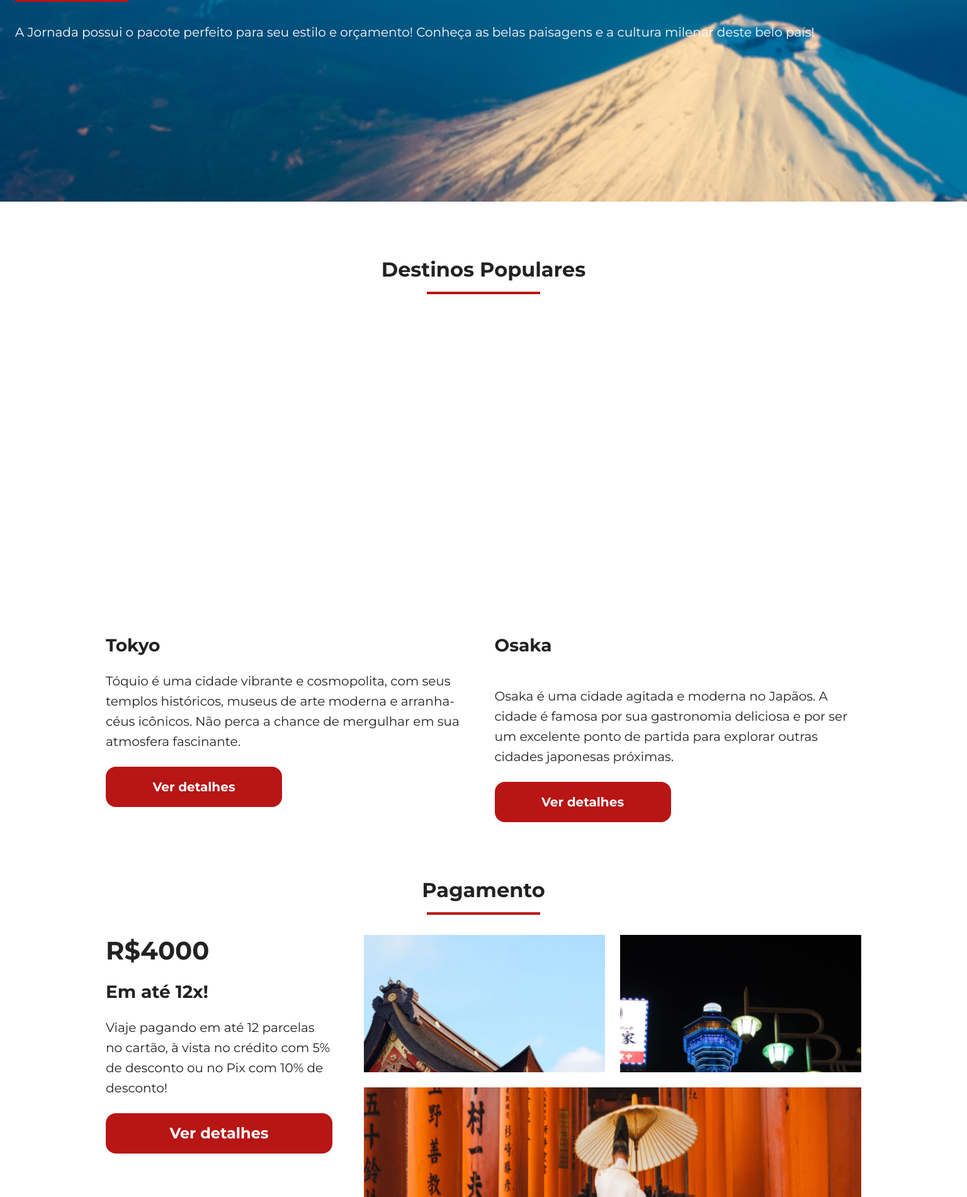
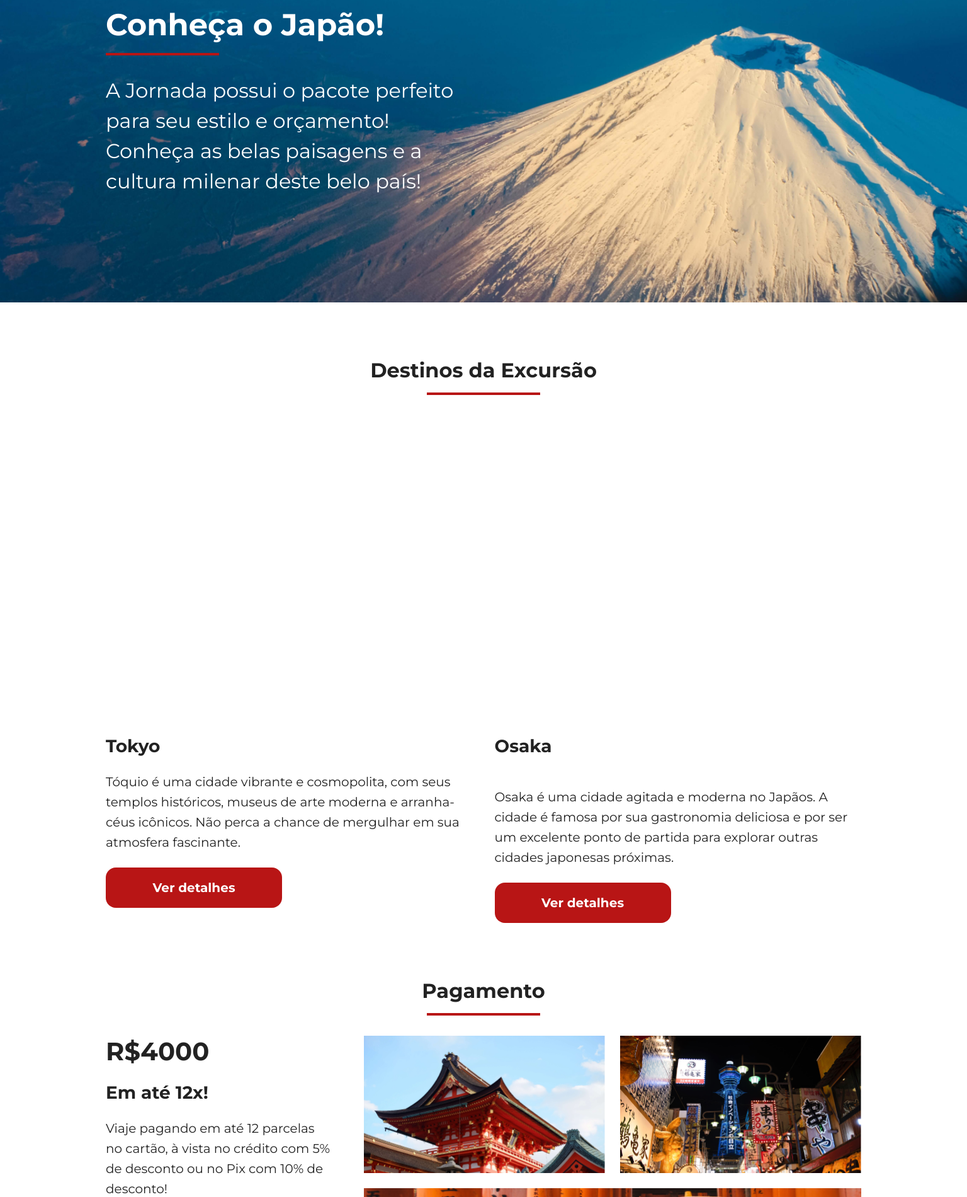
Before and after one commit to FerreiraThalita/jornada-viagens, a plain HTML site: page pacotes-de-viagens.html in a window 1536 px wide. Shown: the part 280-2180 px from the top of the page at 63% size. Drawn offline with Linux system fonts and the light colour scheme.

Commit message:
Atualizações tablet e desktop

```diff
--- a/css/hero.css
+++ b/css/hero.css
@@ -83,6 +83,28 @@
         font-size: 32px;
         padding: 88px 60px;
     }
+
+    /* Pacotes de viagens */
+    .travel-packages .hero-content {
+        padding: 210px 70px 107px;
+    }
+
+    .travel-packages .hero-content p {
+        font-size: 32px;
+        line-height: 48px;
+    }
+
+    .travel-packages .hero-img {
+        background: url(../imagens/travel-packages/japan-bg-hero-tablet.png) no-repeat;
+        background-size: cover;
+        height: 620px;
+    }
+
+    .travel-packages.bottom-hero .hero-img {
+        background: url(../imagens/travel-packages/japan-bg-bottom-hero-tablet.png) no-repeat;
+        background-size: cover;
+        height: 400px;
+    }
 }
 
 @media screen and (min-width: 1024px) {
@@ -102,6 +124,36 @@
     .hero h2 {
         padding: 88px 120px;
     }
+
+    /* Pacotes de viagens */
+    .travel-packages .hero-content {
+        padding: 150px 120px 170px;
+        margin: 0 auto;
+    }
+
+    .travel-packages .hero-content p {
+        width: 570px;
+    }
+
+    .travel-packages .hero-img {
+        background: url(../imagens/travel-packages/japan-bg-hero-desktop.png) no-repeat;
+        background-size: cover;
+    }
+
+    .travel-packages.bottom-hero .hero-img {
+        background: url(../imagens/travel-packages/japan-bg-bottom-hero-desktop.png) no-repeat;
+        background-size: cover;
+    }
+}
+
+@media screen and (min-width: 1440px) {
+    .travel-packages .hero-content {
+        width: 1200px;
+    }
+
+    .travel-packages.bottom-hero .hero-img {
+        height: 600px;
+    }
 }
 
 @media screen and (min-width: 1920px) {
--- a/css/paymentes.css
+++ b/css/paymentes.css
@@ -67,6 +67,22 @@
         background: url(../imagens/japao3-tablet-desk.png) no-repeat;
         background-size: cover;
     }
+
+    /* Pacotes de viagens */
+    .payments .travel-packages .image.primeira {
+        background: url(../imagens/travel-packages/japão1-tablet.png) no-repeat;
+        background-size: cover;
+    }
+
+    .payments .travel-packages .image.segunda {
+        background: url(../imagens/travel-packages/japão2-tablet.png) no-repeat;
+        background-size: cover;
+    }
+
+    .payments .travel-packages .image.terceira {
+        background: url(../imagens/travel-packages/japão3-tablet.png) no-repeat;
+        background-size: cover;
+    }
 }
 
 @media screen and (min-width: 1440px) {
@@ -83,4 +99,20 @@
         width: 790px;
         margin: 0;
     }
+
+    /* Pacotes de viagens */
+    .payments .travel-packages .image.primeira {
+        background: url(../imagens/travel-packages/japão1-desktop.png) no-repeat;
+        background-size: cover;
+    }
+
+    .payments .travel-packages .image.segunda {
+        background: url(../imagens/travel-packages/japão2-desktop.png) no-repeat;
+        background-size: cover;
+    }
+
+    .payments .travel-packages .image.terceira {
+        background: url(../imagens/travel-packages/japão3-desktop.png) no-repeat;
+        background-size: cover;
+    }
 }
--- a/pacotes-de-viagens.html
+++ b/pacotes-de-viagens.html
@@ -43,7 +43,7 @@
     </section>
     <section class="destinations">
         <div class="section-title">
-            <h2>Destinos Populares</h2>
+            <h2>Destinos da Excursão</h2>
             <hr>
         </div>
         <div class="destination-items">
```
Also changed, not shown: imagens/travel-packages/japan-bg-bottom-hero-desktop.png (added), imagens/travel-packages/japan-bg-bottom-hero-tablet.png (added), imagens/travel-packages/japan-bg-hero-desktop.png (added), imagens/travel-packages/japan-bg-hero-tablet.png, imagens/travel-packages/japão1-desktop.png (added), imagens/travel-packages/japão1-tablet.png (added), imagens/travel-packages/japão2-desktop.png (added), imagens/travel-packages/japão2-tablet.png (added), imagens/travel-packages/japão3-desktop.png (added), imagens/travel-packages/japão3-tablet.png (added).
